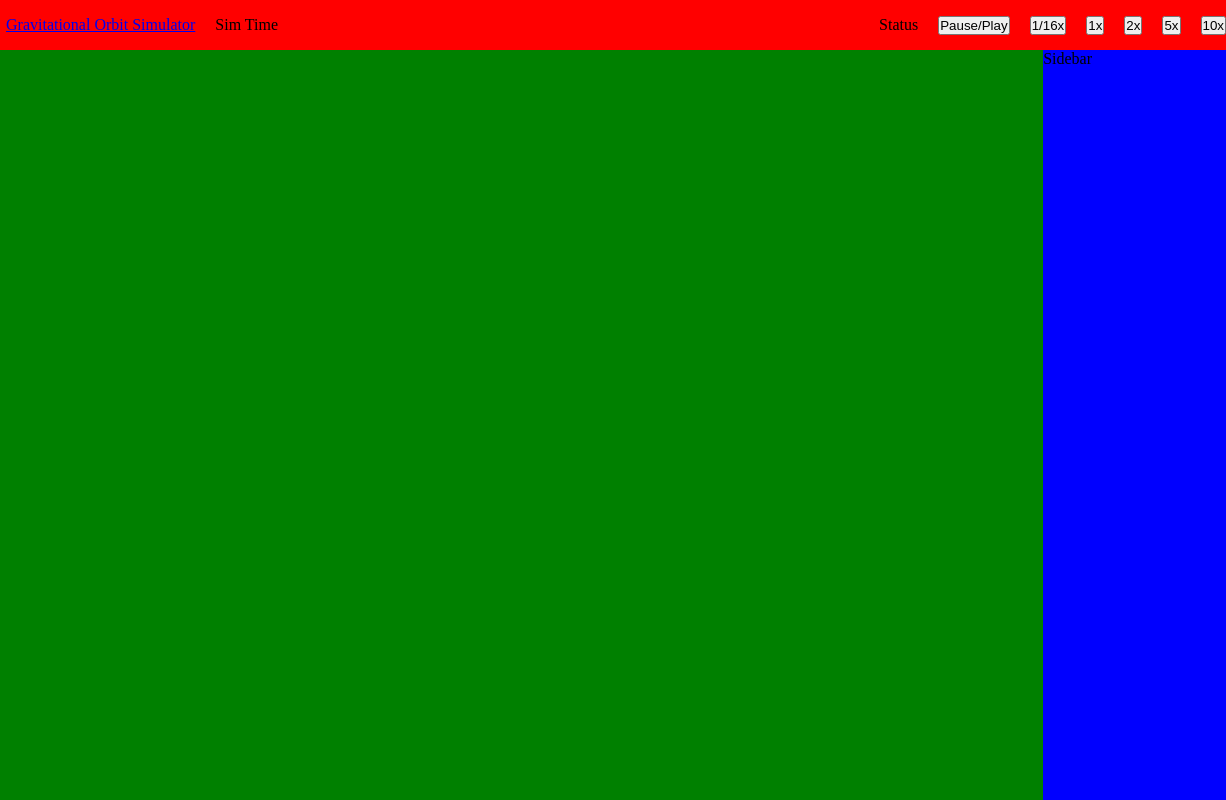
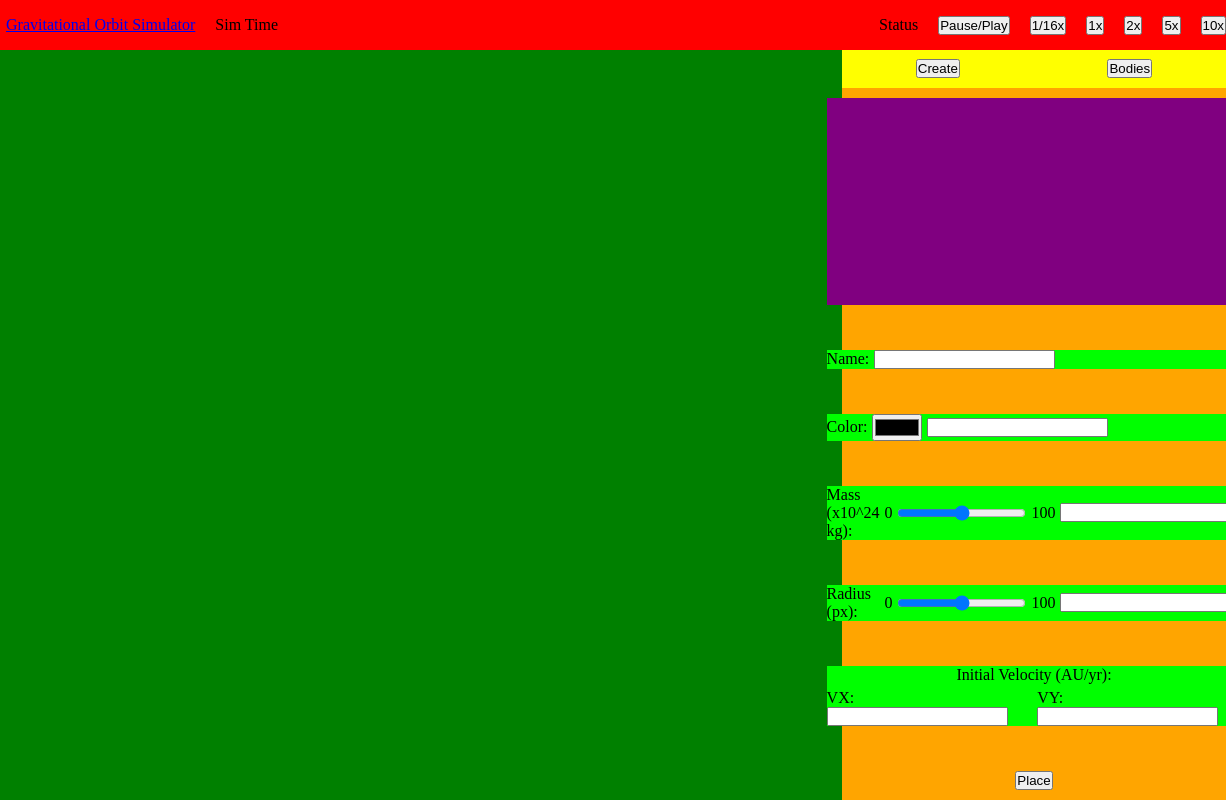
Before and after one commit to Vyxynn/capstone-team-project-2026, a website built with Vite: page index.html in a window 1280 px wide. Shown: the full height of the page, 54-1280 px from the left. Built offline with nearby package versions, Linux system fonts and the light colour scheme.

Commit message:
basic header and create sidebar

```diff
--- a/index.html
+++ b/index.html
@@ -34,7 +34,59 @@
                 </div>
             </header>
             <canvas id="canvas"></canvas>
-            <section id="sidebar">Sidebar</section>
+            <section id="sidebar">
+                <div id="sidebarNav">
+                    <button class="sidebarNavLink" id="sidebarNavCreate">Create</button>
+                    <button class="sidebarNavLink" id="sidebarNavBodies">Bodies</button>
+                </div>
+                <div id="sidebarContent">
+                    <form class="sidebarContentHolder" id="sidebarContentCreate">
+                        <canvas id="createCanvas"></canvas>
+                        <div class="inputDiv">
+                            <label for="createName">Name: </label>
+                            <input type="text" name="createName" id="createName" />
+                        </div>
+
+                        <div class="inputDiv">
+                            <label for="createColor">Color: </label>
+                            <input type="color" name="createColor" id="createColor" />
+                            <input type="text" name="createColorInput" id="createColorInput" />
+                        </div>
+
+                        <div class="inputDiv">
+                            <label for="createMass">Mass (x10^24 kg): </label>
+                            <p class="rangeLabel">0</p>
+                            <input type="range" name="createMassRange" id="createMassRange" />
+                            <p class="rangeLabel">100</p>
+                            <input type="number" name="createMassInput" id="createMassInput" />
+                        </div>
+
+                        <div class="inputDiv">
+                            <label for="createRadius">Radius (px): </label>
+                            <p class="rangeLabel">0</p>
+                            <input type="range" name="createRadiusRange" id="createRadiusRange" />
+                            <p class="rangeLabel">100</p>
+                            <input type="number" name="createRadiusInput" id="createRadiusInput" />
+                        </div>
+
+                        <div class="initialVelocityDiv">
+                            <label for="createInitialVelocity">Initial Velocity (AU/yr): </label>
+                            <div id="createInitialVelocityInputsDiv">
+                                <div class="createInitialVelocityInput">
+                                    <label for="createInitialVX">VX: </label>
+                                    <input type="number" name="createInitialVX" id="createInitialVX" />
+                                </div>
+                                <div class="createInitialVelocityInput">
+                                    <label for="createInitialVY">VY: </label>
+                                    <input type="number" name="createInitialVY" id="createInitialVY" />
+                                </div>
+                            </div>
+                        </div>
+
+                        <button type="submit">Place</button>
+                    </form>
+                </div>
+            </section>
         </div>
         <div id="no-js-page">JavaScript is required to run this simulator</div>
 
--- a/src/styles/index.css
+++ b/src/styles/index.css
@@ -16,7 +16,6 @@
         "header header header header"
         "canvas canvas canvas sidebar";
     grid-template-rows: 1fr 15fr;
-  grid-template-columns: 2fr 2fr 2fr 1fr;
     height: 100vh;
 }
 
@@ -35,7 +34,8 @@
     height: 50px;
 }
 
-#headInfo, #headTime {
+#headInfo,
+#headTime {
     display: flex;
     align-items: center;
     width: 100%;
@@ -62,6 +62,7 @@
     grid-area: canvas;
     height: 100%;
     width: 100%;
+    min-width: 70vw;
     background-color: green;
 }
 
@@ -69,5 +70,60 @@
     grid-area: sidebar;
     height: 100%;
     width: 100%;
+    max-width: 30vw;
     background-color: blue;
+    display: flex;
+    flex-direction: column;
+    align-items: center;
+    justify-content: space-between;
 }
+
+#sidebarNav {
+    height: 5%;
+    width: 100%;
+    background-color: yellow;
+    display: flex;
+    align-items: center;
+    justify-content: space-around;
+}
+
+#sidebarContent {
+    height: 95%;
+    width: 100%;
+    background-color: orange;
+    display: flex;
+    justify-content: center;
+}
+
+.sidebarContentHolder {
+    display: flex;
+    flex-direction: column;
+    align-items: center;
+    justify-content: space-between;
+    margin: 10px;
+}
+
+#createCanvas {
+    background-color: purple;
+    width: 100%;
+}
+
+.inputDiv,
+.initialVelocityDiv,
+#createInitialVelocityInputsDiv {
+    background-color: lime;
+    display: flex;
+    align-items: center;
+    justify-content: space-eve;
+    gap: 5px;
+    width: 100%;
+}
+
+.initialVelocityDiv {
+    display: flex;
+    flex-direction: column;
+}
+
+#createInitialVelocityInputsDiv {
+  justify-content: center;
+}
```
Lines whose indentation alone changed are shown as unchanged.
